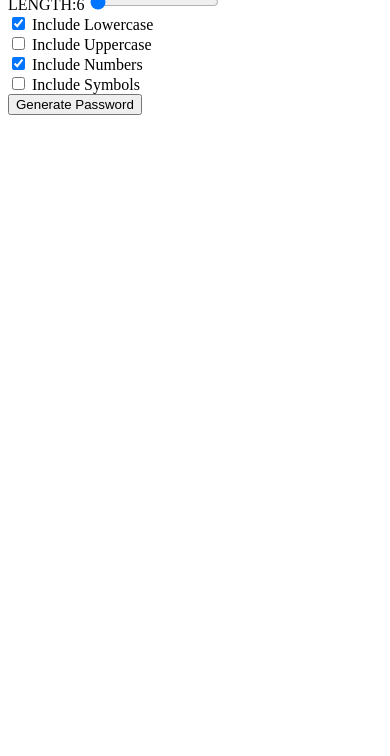
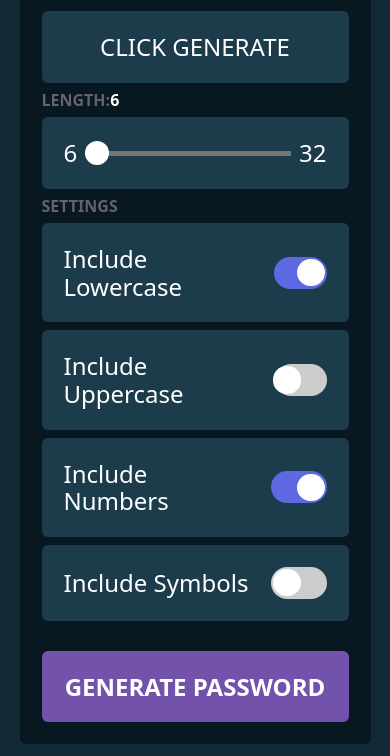
Before and after one commit to mos333s/password-generator, a plain HTML site: page index.html in a window 390 px wide. Shown: the part 88-844 px from the top of the page. Drawn offline with Linux system fonts and the light colour scheme.

Commit message:
feat: implement SCSS architecture with mixins and variables
- Add modular SCSS structure with partials

- Rewrite HTML with semantic class names

- Implement responsive design foundations

- Add custom slider styling and toggle switches

```diff
--- a/index.html
+++ b/index.html
@@ -3,37 +3,41 @@
 <head>
     <meta charset="UTF-8">
     <meta name="viewport" content="width=device-width, initial-scale=1.0">
+    <link rel="stylesheet" href="styles/css/styles.css">
     <title>Password Generator</title>
 </head>
 <body>
-    <div class="pass-gen">
-        <h1 class="pass-gen__header">Password generator</h1>
-        <div class="pass-gen__password-output"></div>
+    <div class="generator">
+        <h1 class="generator__title">Password Generator</h1>
+        <div class="generator__output">CLICK GENERATE</div>
 
-        <label>LENGTH:<span class="pass-gen__length-value">6</span></label>
-        <input class="pass-gen__slider" type="range" min="6" max="32" value="6" >
-
-
-        <div class="pass-gen__container-inner">
-            <label>
-                <input class="pass-gen__checkbox" type="checkbox" name="lowercase" checked>
+        <label class="generator__label">LENGTH:<span class="generator__length">6</span></label>
+        <div class="generator__slider-section">
+            <span class="generator__slider-min">6</span>
+            <input class="generator__slider" type="range" min="6" max="32" value="6" >
+            <span class="generator__slider-max">32</span>
+        </div>
+        <label class="generator__label">SETTINGS</label>
+        <div class="generator__options">
+            <label class="generator__option">
                 Include Lowercase
-            </label><br>
-            <label>
-                <input class="pass-gen__checkbox" type="checkbox" name="uppercase">
+                <input class="generator__checkbox" type="checkbox" name="lowercase" checked>
+            </label>
+            <label class="generator__option">
                 Include Uppercase
-            </label><br>
-            <label>
-                <input class="pass-gen__checkbox" type="checkbox" name="nums" checked>
+                <input class="generator__checkbox" type="checkbox" name="uppercase">
+            </label>
+            <label class="generator__option">
                 Include Numbers
-            </label><br>
-            <label>
-                <input class="pass-gen__checkbox" type="checkbox" name="symbols">
+                <input class="generator__checkbox" type="checkbox" name="nums" checked>
+            </label>
+            <label class="generator__option">
                 Include Symbols
-            </label><br>
+                <input class="generator__checkbox" type="checkbox" name="symbols">
+            </label>
         </div>
 
-        <button class="pass-gen__button" type="submit">Generate Password</button>
+        <button class="generator__button" type="submit">GENERATE PASSWORD</button>
 
     </div>
     <script type="module" src="/js/app.js"></script>
--- a/js/app.js
+++ b/js/app.js
@@ -1,16 +1,16 @@
 import { generatePassword } from './core/generator/generator.js';
 
-const button = document.querySelector('.pass-gen__button');
+const button = document.querySelector('.generator__button');
 
-const lengthSlider = document.querySelector('.pass-gen__slider');
-const lengthDisplay = document.querySelector('.pass-gen__length-value');
+const lengthSlider = document.querySelector('.generator__slider');
+const lengthDisplay = document.querySelector('.generator__length');
 
 const upperCaseCheckbox = document.querySelector('input[name="uppercase"]');
 const lowerCaseCheckbox = document.querySelector('input[name="lowercase"]');
 const numsCheckbox = document.querySelector('input[name="nums"]');
 const symbolsCheckbox = document.querySelector('input[name="symbols"]');
 
-const output = document.querySelector('.pass-gen__password-output');
+const output = document.querySelector('.generator__output');
 
 button.addEventListener('click', () => {
     const currentSettings = {
--- /dev/null
+++ b/styles/scss/_mixins.scss
@@ -0,0 +1,29 @@
+@mixin card($accent, $spacing, $border-radius){
+    background-color: $accent;
+    margin-left: $spacing;
+    margin-right: $spacing;
+    padding: $spacing;
+    border-radius: $border-radius;
+}
+
+@mixin text($font-size, $font-color) {
+    font-size: $font-size;
+    color: $font-color;
+}
+
+@mixin button($font-size, $font-color, $border-radius, $button-color, $spacing, $button-hover){
+    @include text($font-size, $font-color);
+    border-radius: $border-radius;
+    border: none;
+    background-color: $button-color;
+    font-weight: bold;
+    margin: $spacing;
+    padding: $spacing;
+    display: block;
+    cursor: pointer;
+    transition: background-color 0.3s ease;
+
+    &:hover {
+        background-color: $button-hover;
+    }
+}
--- /dev/null
+++ b/styles/scss/_variables.scss
@@ -0,0 +1,13 @@
+// Main colors
+$primary:   #112a36;
+$secondary: #071821;
+$accent:    #1c3c4c;
+$font-color: #fff;
+$button-color: #7352ac;
+$button-hover: #8468b6;
+
+// Sizes
+$font-size: 24px;
+$spacing: 22px;
+$spacing-small: 0.5rem;
+$border-radius: 6px;
--- /dev/null
+++ b/styles/scss/styles.scss
@@ -0,0 +1,142 @@
+@use 'normalize';
+@use 'variables';
+@use 'mixins';
+
+body {
+background-color: variables.$primary;
+display: flex;
+justify-content: center;
+align-items: center;
+min-height: 100vh;
+
+    .generator {
+        background-color: variables.$secondary;
+        border-radius: variables.$border-radius;
+        width: min(90vw, 30rem);
+        display: flex;
+        flex-direction: column;
+        gap: variables.$spacing-small;
+
+
+        .generator__title {
+            font-size: 32px;
+            color: variables.$font-color;
+            text-align: center;
+        }
+
+        .generator__output {
+            @include mixins.card(variables.$accent, variables.$spacing, variables.$border-radius);
+            @include mixins.text(variables.$font-size, variables.$font-color);
+            text-align: center;
+        }
+
+        .generator__label {
+            font-size: 16px;
+            font-weight: bold;
+            color: #666171;
+            margin-left: variables.$spacing;
+
+            .generator__length {
+                color: variables.$font-color;
+            }
+        }
+
+        .generator__slider-section {
+            @include mixins.card(variables.$accent, variables.$spacing, variables.$border-radius);
+            display: flex;
+            flex-direction: row;
+            gap: variables.$spacing-small;
+
+            .generator__slider-min, .generator__slider-max {
+                @include mixins.text(variables.$font-size, variables.$font-color);
+            }
+
+            .generator__slider {
+                -webkit-appearance: none;
+                appearance: none;
+                background: transparent;
+                width: 100%;
+
+                &::-webkit-slider-runnable-track {
+                    background: #757575;
+                    height: 5px;
+                }
+
+                &::-webkit-slider-thumb {
+                   -webkit-appearance: none;
+                    appearance: none;
+                    background: #fff;
+                    width: 24px;
+                    height: 24px;
+                    border-radius: 50%;
+                    margin-top: -0.625rem;
+                }
+            }
+        }
+
+        .generator__options {
+            display: flex;
+            flex-direction: column;
+            gap: variables.$spacing-small;
+
+            .generator__option {
+                @include mixins.card(variables.$accent, variables.$spacing, variables.$border-radius);
+                @include mixins.text(variables.$font-size, variables.$font-color);
+                position: relative;
+                display: flex;
+                align-items: center;
+                justify-content: space-between;
+                gap: 1rem;
+                cursor: pointer;
+
+                .generator__checkbox {
+                    position: absolute;
+                    opacity: 0;
+                    width: 0;
+                    height: 0;
+                }
+
+                &::before {
+                    content: '';
+                    width: 3.5rem;
+                    height: 2rem;
+                    background-color: #ccc;
+                    border-radius: 1rem;
+                    transition: background-color 0.3s ease;
+                    order: 2;
+                }
+
+                &::after {
+                    content: '';
+                    position: absolute;
+                    right: 3rem;
+                    width: 1.7rem;
+                    height: 1.7rem;
+                    background-color: white;
+                    border-radius: 50%;
+                    transition: transform 0.3s ease;
+                    order: 3;
+                }
+
+                &:has(.generator__checkbox:checked)::before {
+                    background-color: #5d68e2;
+                }
+
+                &:has(.generator__checkbox:checked)::after {
+                    transform: translateX(1.5rem);
+                }
+            }
+        }
+
+        .generator__button {
+            @include mixins.button(
+                variables.$font-size,
+                variables.$font-color,
+                variables.$border-radius,
+                variables.$button-color,
+                variables.$spacing,
+                variables.$button-hover
+            );
+        }
+    }
+}
--- a/styles/styles.scss
+++ /dev/null
@@ -1 +0,0 @@
-@import '_normalize.scss';
```
Also changed, not shown: styles/css/styles.css (added), styles/scss/_normalize.scss (renamed from styles/_normalize.scss), 1 other file.
